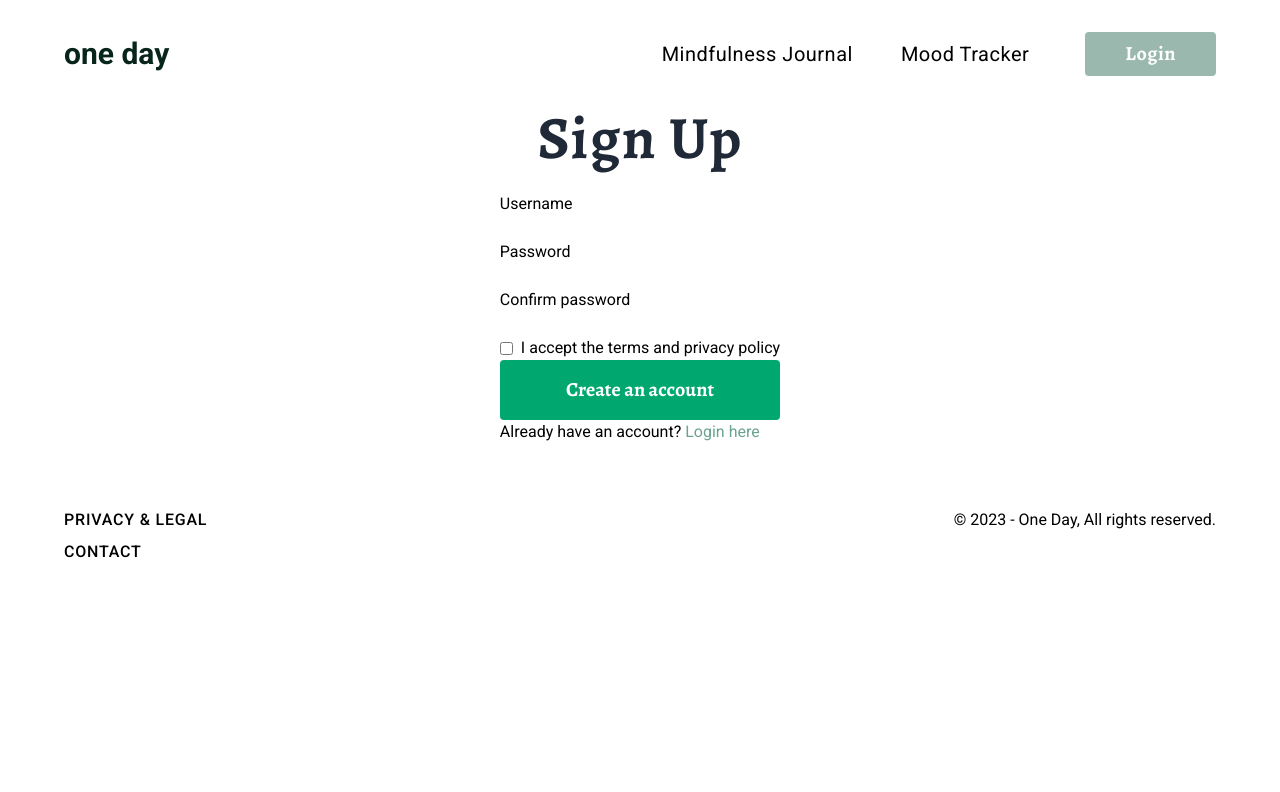
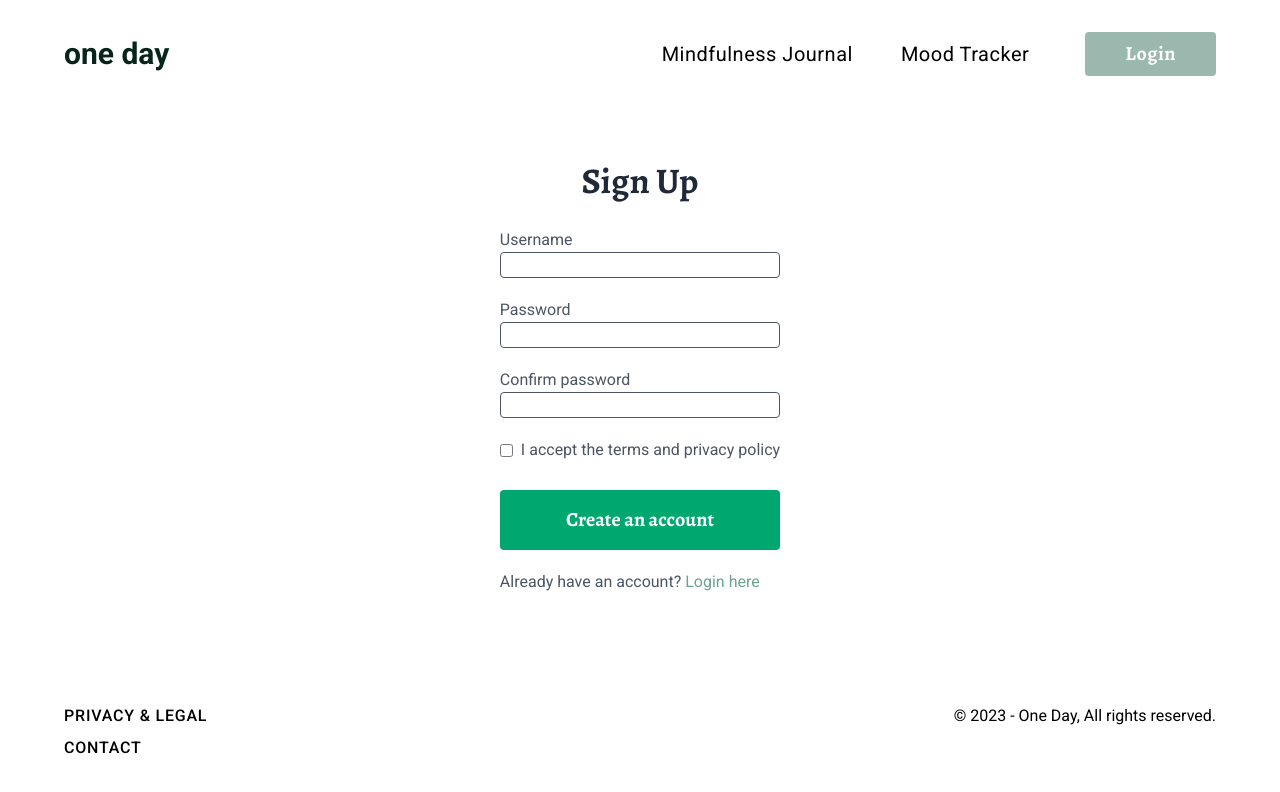
Before and after one commit to arbrsts/oneday, a Next.js app in the folder app/: page /signup in a window 1280 px wide. Shown: the top 792 px of the page. Built offline with nearby package versions, Linux system fonts and the light colour scheme.

Commit message:
modified:   app/src/app/signup/page.tsx 	modified:   app/src/components/forms/LoginForm.tsx 	modified:   app/src/components/forms/SignupForm.tsx

```diff
--- a/app/src/app/signup/page.tsx
+++ b/app/src/app/signup/page.tsx
@@ -4,9 +4,9 @@ import SignupForm from "@/components/forms/SignupForm";
 
 export default function Signup() {
   return (
-    <div className="lg:px-12">
+    <div className="lg:px-12 flex flex-col h-[95vh]">
       <Navbar />
-      <main className="mb-16 flex justify-center">
+      <main className="mb-16 flex-1 flex items-center justify-center">
         <SignupForm />
       </main>
       <footer className="flex justify-between">
--- a/app/src/components/forms/LoginForm.tsx
+++ b/app/src/components/forms/LoginForm.tsx
@@ -18,7 +18,7 @@ const handleSubmit = (values: Values, { setSubmitting }: FormikHelpers<Values>)
 const LoginForm = () => {
 
     return (
-        <div className='flex flex-col justify-center flex-shrink-0 ' >
+        <div className='flex flex-col justify-center flex-shrink-0' >
             <h1 className="text-center text-gray-800 text-4xl font-serif font-bold leading-normal mb-5">Login</h1>
             <Formik
                 className='flex flex-col justify-center'
@@ -27,16 +27,17 @@ const LoginForm = () => {
             >
                 <Form className='flex flex-col justify-center'>
                     <label  htmlFor="username" className='text-gray-600 text-base font-sans font-normal leading-normal'>Username</label>
-                    <Field type='text' id='username' name='username' className='rounded border border-gray-600 mb-5' />
+                    <Field type='text' id='username' name='username' className='rounded border border-gray-600 mb-5 w-[278.078px]' />
 
                     <label htmlFor="password" className='text-gray-600 text-base font-sans font-normal leading-normal'>Password</label>
-                    <Field type='password' id='password' name='password' className='rounded border border-gray-600 mb-5' />
+                    <Field type='password' id='password' name='password' className='rounded border border-gray-600 mb-7' />
 
                     <button className='text-xl w-350px h-63px bg-[#00A870] py-4 px-8 text-white font-serif font-bold rounded mb-5' >Login</button>
                 </Form>
             </Formik>
-            <div className='text-center'>
-                Don't have an account? <Link className='text-[#6CA390]' href='/signup'>Sign up here</Link>
+            <div className='flex text-center'>
+                <p className='mr-1 text-gray-600 text-base font-sans font-normal leading-normal'>Don't have an account?</p>
+                <Link className='text-[#6CA390]' href='/signup'>Sign up here</Link>
             </div>
         </div>
     )
--- a/app/src/components/forms/SignupForm.tsx
+++ b/app/src/components/forms/SignupForm.tsx
@@ -19,8 +19,8 @@ const handleSubmit = (values: Values, { setSubmitting }: FormikHelpers<Values>)
 const SignupForm = () => {
 
     return (
-        <div className='flex flex-col justify-center'>
-            <h1 className="text-center text-4xl lg:text-6xl leading-normal tracking-wide font-bold mb-6 text-gray-800">Sign Up</h1>
+        <div className='flex flex-col justify-center flex-shrink-0'>
+            <h1 className="text-center text-gray-800 text-4xl font-serif font-bold leading-normal mb-5">Sign Up</h1>
             <Formik
                 className='flex flex-col justify-center'
                 initialValues={{
@@ -32,25 +32,26 @@ const SignupForm = () => {
                 onSubmit={handleSubmit}
             >
                 <Form className='flex flex-col justify-center'>
-                    <label  htmlFor="username">Username</label>
-                    <Field type='text' id='username' name='username' />
+                    <label  htmlFor="username" className='text-gray-600 text-base font-sans font-normal leading-normal'>Username</label>
+                    <Field type='text' id='username' name='username' className='rounded border border-gray-600 mb-5' />
 
-                    <label htmlFor="password">Password</label>
-                    <Field type='password' id='password' name='password' />
+                    <label htmlFor="password" className='text-gray-600 text-base font-sans font-normal leading-normal'>Password</label>
+                    <Field type='password' id='password' name='password' className='rounded border border-gray-600 mb-5' />
 
-                    <label htmlFor="passwordConfirm">Confirm password</label>
-                    <Field type='password' id='passwordConfirm' name='passwordConfirm' />
+                    <label htmlFor="passwordConfirm" className='text-gray-600 text-base font-sans font-normal leading-normal'>Confirm password</label>
+                    <Field type='password' id='passwordConfirm' name='passwordConfirm' className='rounded border border-gray-600 mb-5' />
 
-                    <label className="flex items-center">
+                    <label className="flex items-center text-gray-600 text-base font-sans font-normal leading-normal mb-7">
                         <Field type='checkbox' name='accept' className="mr-2" />
 	                    <span>I accept the terms and privacy policy</span>
                     </label>
 
-                    <button className='text-xl w-350px h-63px bg-[#00A870] py-4 px-8 text-white font-serif font-bold rounded' >Create an account</button>
+                    <button className='text-xl w-350px h-63px bg-[#00A870] py-4 px-8 text-white font-serif font-bold rounded mb-5' >Create an account</button>
                 </Form>
             </Formik>
-            <div>
-                Already have an account? <Link className='text-[#6CA390]' href='/login'>Login here</Link>
+            <div className='flex items-center'>
+                <p className='mr-1 text-gray-600 text-base font-sans font-normal leading-normal'>Already have an account?</p>
+                <Link className='text-[#6CA390]' href='/login'>Login here</Link>
             </div>
         </div>
     )
```
